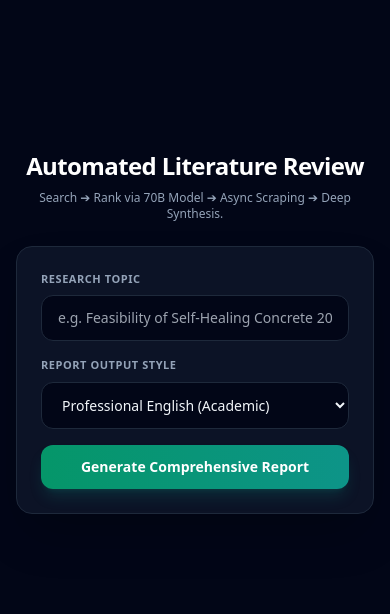
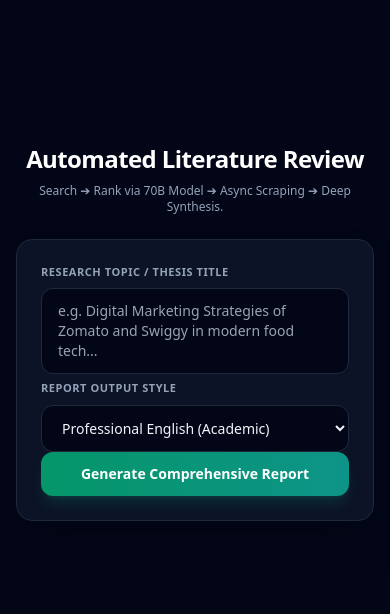
Before and after one commit to uracoderr/ai-research-agent, a FastAPI app: page / in a window 390 px wide. Shown: the part 67-681 px from the top of the page. Run offline with FastAPI, Linux system fonts and the light colour scheme; some libraries are stand-ins or nearby versions.

Commit message:
Fix: Replaced single-line input with multi-line textarea to prevent text cutting on mobile

```diff
--- a/templates/index.html
+++ b/templates/index.html
@@ -58,11 +58,8 @@
 
             <form id="research-form" onsubmit="startResearch(event)" class="space-y-4 bg-slate-900/80 p-6 rounded-2xl border border-slate-800 shadow-2xl">
                 <div>
-                    <label class="block text-[11px] font-bold uppercase tracking-wider text-slate-400 mb-2">Research Topic</label>
-                    <input type="text" id="topic-input" required placeholder="e.g. Feasibility of Self-Healing Concrete 2026..."
-                           class="w-full bg-slate-950 border border-slate-800 rounded-xl px-4 py-3 text-slate-100 text-sm focus:outline-none focus:border-teal-500 transition">
-                </div>
-
+                    <label class="block text-[11px] font-bold uppercase tracking-wider text-slate-400 mb-2">Research Topic / Thesis Title</label>
+                    <textarea id="topic-input" required rows="3" placeholder="e.g. Digital Marketing Strategies of Zomato and Swiggy in modern food tech..." class="w-full bg-slate-950 border border-slate-800 rounded-xl px-4 py-3 text-slate-100 text-sm focus:outline-none focus:border-teal-500 transition resize-none"></textarea>
                 <div>
                     <label class="block text-[11px] font-bold uppercase tracking-wider text-slate-400 mb-2">Report Output Style</label>
                     <select id="lang-input" class="w-full bg-slate-950 border border-slate-800 rounded-xl px-4 py-3 text-slate-100 text-sm focus:outline-none focus:border-teal-500 transition">
```
